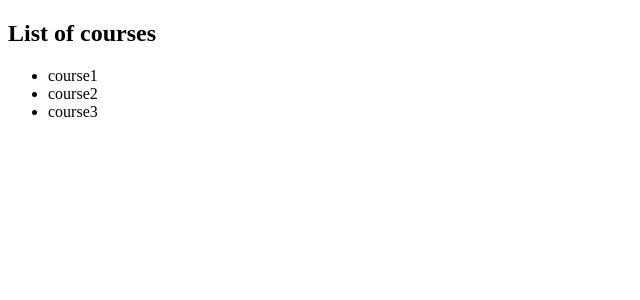
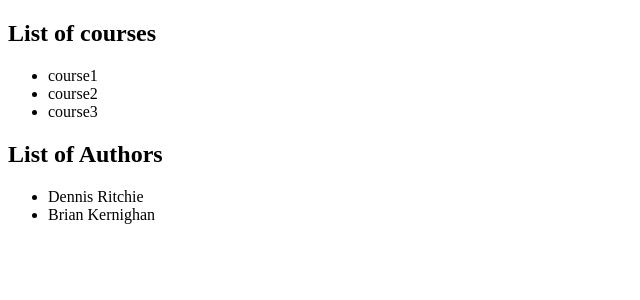
Before and after one commit to rmadhu84/hello-world, an Angular app: page / in a window 1280 px wide. Shown: the top 300 px of the page, without its empty margins (0-640 px from the left). Built offline with nearby package versions, Linux system fonts and the light colour scheme.

Commit message:
Created a author component

```diff
--- a/src/app/app.component.html
+++ b/src/app/app.component.html
@@ -1 +1,2 @@
 <courses></courses>
+<app-author></app-author>
--- /dev/null
+++ b/src/app/author.service.ts
@@ -0,0 +1,11 @@
+import { Injectable } from '@angular/core';
+
+@Injectable({
+  providedIn: 'root'
+})
+export class AuthorService {
+  getAuthors(){
+    return ["Dennis Ritchie", "Brian Kernighan"];
+  }
+  constructor() { }
+}
--- /dev/null
+++ b/src/app/author/author.component.html
@@ -0,0 +1 @@
+<p>author works!</p>
--- /dev/null
+++ b/src/app/author/author.component.ts
@@ -0,0 +1,27 @@
+import { Component, OnInit } from '@angular/core';
+import { AuthorService } from '../author.service';
+
+@Component({
+  selector: 'app-author',
+  //templateUrl: './author.component.html',
+  template: `<h2>{{ getTitle() }}</h2>
+              <ul>
+                <li *ngFor = "let author of authors">{{ author }}</li>
+              </ul>
+  `,
+  styleUrls: ['./author.component.less']
+})
+export class AuthorComponent implements OnInit {
+  title = "List of Authors";
+  authors;
+  getTitle(){
+    return this.title;
+  }
+  constructor(service: AuthorService) {
+    this.authors = service.getAuthors();
+  }
+
+  ngOnInit() {
+  }
+
+}
```
Also changed, not shown: src/app/app.module.ts (+7 -2 lines), src/app/author/author.component.less (added), 2 other files (tests, documents, lock files or other folders).
